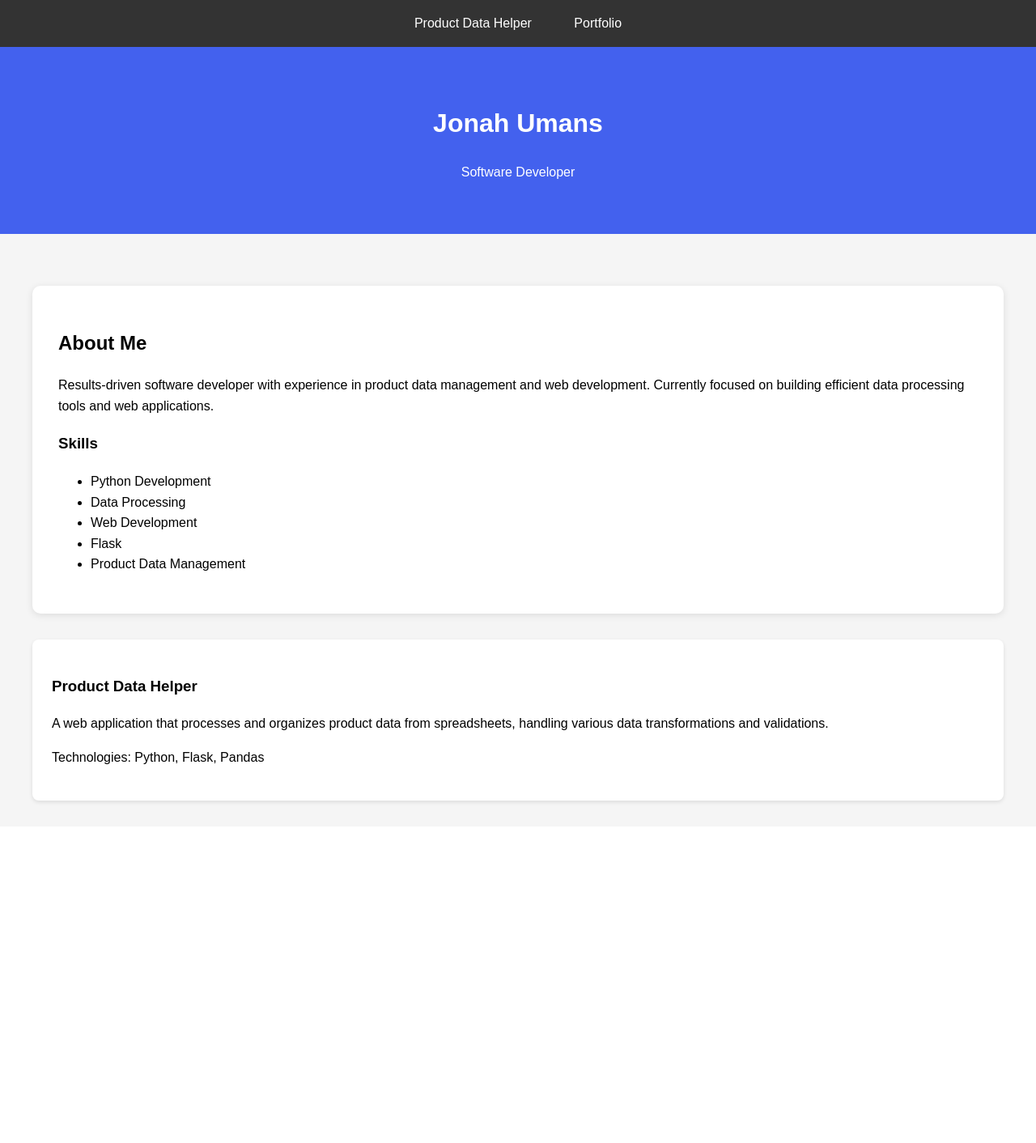
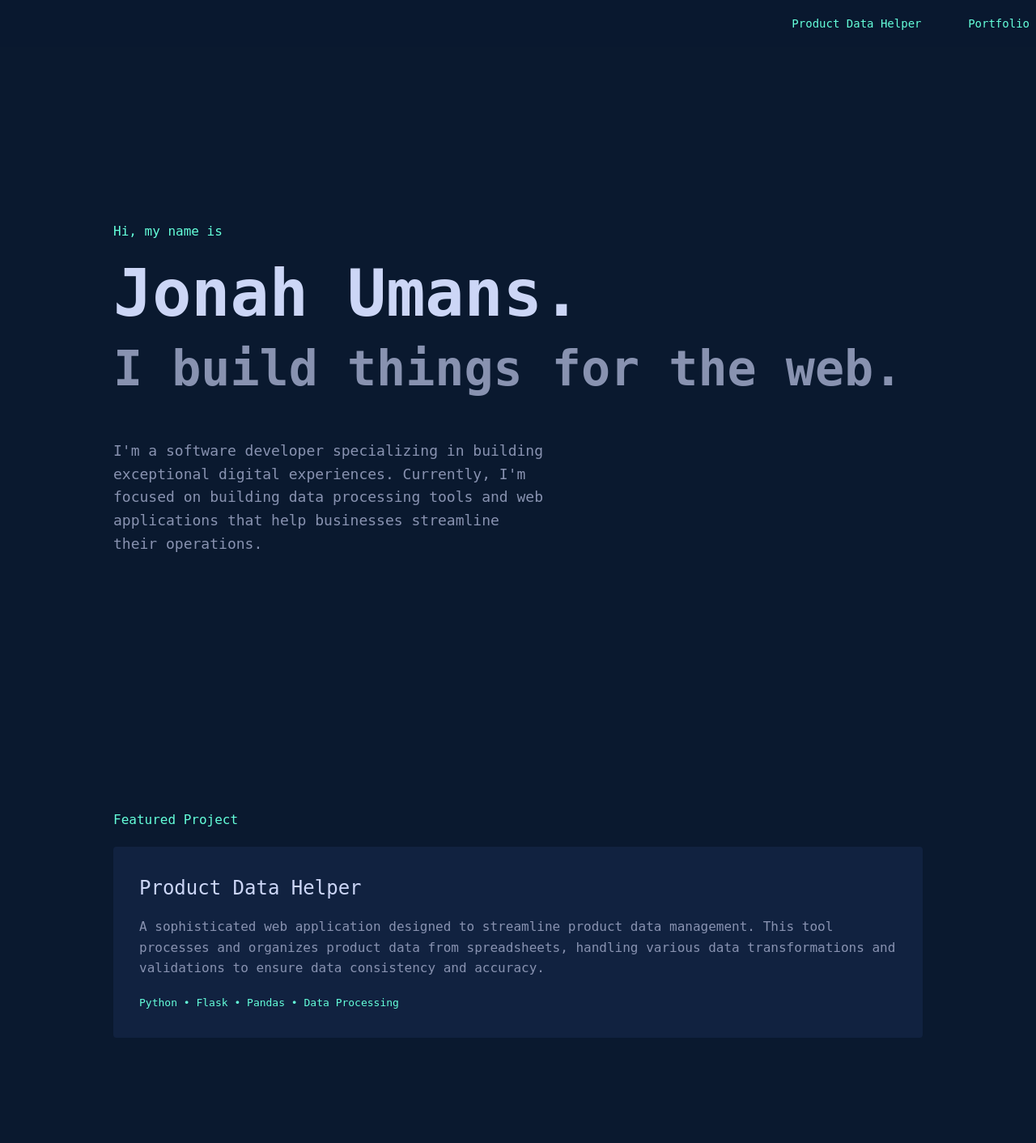
Before and after one commit to jonahumans/Migration-Assistant, a Flask app: page /portfolio in a window 1280 px wide. Shown: the whole page at 81% size. Before the commit the page ends 994 px from the top, so only its background shows below. Run offline with Flask 3, Linux system fonts and the light colour scheme.

Commit message:
Assistant checkpoint: Updated portfolio design with modern styling
Assistant generated file changes:
- templates/portfolio.html: Update portfolio design to match zachjordan.io style

---

User prompt:

https://www.zachjordan.io make the portfolio section look similar to this

```diff
--- a/templates/portfolio.html
+++ b/templates/portfolio.html
@@ -6,57 +6,110 @@
     <meta name="viewport" content="width=device-width, initial-scale=1.0">
     <title>Jonah Umans - Portfolio</title>
     <style>
+        :root {
+            --primary-color: #0a192f;
+            --text-color: #8892b0;
+            --highlight-color: #64ffda;
+        }
+
         body {
-            font-family: 'Arial', sans-serif;
-            line-height: 1.6;
+            font-family: 'SF Mono', 'Fira Code', monospace;
             margin: 0;
             padding: 0;
-            background-color: #f5f5f5;
+            background-color: var(--primary-color);
+            color: var(--text-color);
+            line-height: 1.6;
         }
-        .container {
-            max-width: 1200px;
-            margin: 0 auto;
-            padding: 2rem;
+
+        .nav {
+            position: fixed;
+            top: 0;
+            width: 100%;
+            background: rgba(10, 25, 47, 0.85);
+            backdrop-filter: blur(10px);
+            padding: 1rem;
+            text-align: right;
+            z-index: 100;
         }
-        header {
-            text-align: center;
-            padding: 3rem 0;
-            background-color: #4361ee;
-            color: white;
-        }
-        .profile-section {
-            background: white;
-            padding: 2rem;
-            border-radius: 10px;
-            box-shadow: 0 2px 10px rgba(0,0,0,0.1);
-            margin: 2rem 0;
-        }
-        .projects {
-            display: grid;
-            grid-template-columns: repeat(auto-fit, minmax(300px, 1fr));
-            gap: 2rem;
-            margin-top: 2rem;
-        }
-        .project-card {
-            background: white;
-            padding: 1.5rem;
-            border-radius: 8px;
-            box-shadow: 0 2px 5px rgba(0,0,0,0.1);
-        }
-        .nav {
-            background: #333;
-            padding: 1rem;
-            text-align: center;
-        }
+
         .nav a {
-            color: white;
+            color: var(--highlight-color);
             text-decoration: none;
             padding: 0.5rem 1rem;
             margin: 0 0.5rem;
+            font-size: 14px;
         }
+
         .nav a:hover {
-            background: #4361ee;
+            border: 1px solid var(--highlight-color);
             border-radius: 4px;
+        }
+
+        .container {
+            max-width: 1000px;
+            margin: 0 auto;
+            padding: 100px 2rem;
+        }
+
+        .hero {
+            min-height: 100vh;
+            display: flex;
+            flex-direction: column;
+            justify-content: center;
+        }
+
+        .small-heading {
+            color: var(--highlight-color);
+            font-size: 16px;
+            margin-bottom: 20px;
+        }
+
+        h1 {
+            color: #ccd6f6;
+            font-size: 80px;
+            margin: 0;
+            line-height: 1.1;
+        }
+
+        h2 {
+            color: #8892b0;
+            font-size: 60px;
+            margin: 0;
+            margin-bottom: 20px;
+        }
+
+        .about-text {
+            max-width: 540px;
+            margin: 20px 0 40px;
+            font-size: 18px;
+        }
+
+        .projects {
+            margin-top: 100px;
+        }
+
+        .project-card {
+            background: #112240;
+            padding: 2rem;
+            border-radius: 4px;
+            margin-bottom: 30px;
+            transition: transform 0.2s;
+        }
+
+        .project-card:hover {
+            transform: translateY(-5px);
+        }
+
+        .project-title {
+            color: #ccd6f6;
+            font-size: 24px;
+            margin-bottom: 15px;
+        }
+
+        .tech-stack {
+            color: var(--highlight-color);
+            font-size: 13px;
+            margin-top: 20px;
         }
     </style>
 </head>
@@ -66,31 +119,26 @@
         <a href="/portfolio">Portfolio</a>
     </nav>
 
-    <header>
-        <h1>Jonah Umans</h1>
-        <p>Software Developer</p>
-    </header>
-
     <div class="container">
-        <section class="profile-section">
-            <h2>About Me</h2>
-            <p>Results-driven software developer with experience in product data management and web development. Currently focused on building efficient data processing tools and web applications.</p>
-
-            <h3>Skills</h3>
-            <ul>
-                <li>Python Development</li>
-                <li>Data Processing</li>
-                <li>Web Development</li>
-                <li>Flask</li>
-                <li>Product Data Management</li>
-            </ul>
+        <section class="hero">
+            <div class="small-heading">Hi, my name is</div>
+            <h1>Jonah Umans.</h1>
+            <h2>I build things for the web.</h2>
+            <p class="about-text">
+                I'm a software developer specializing in building exceptional digital experiences.
+                Currently, I'm focused on building data processing tools and web applications that help
+                businesses streamline their operations.
+            </p>
         </section>
 
         <section class="projects">
+            <div class="small-heading">Featured Project</div>
             <div class="project-card">
-                <h3>Product Data Helper</h3>
-                <p>A web application that processes and organizes product data from spreadsheets, handling various data transformations and validations.</p>
-                <p>Technologies: Python, Flask, Pandas</p>
+                <div class="project-title">Product Data Helper</div>
+                <p>A sophisticated web application designed to streamline product data management.
+                   This tool processes and organizes product data from spreadsheets, handling various
+                   data transformations and validations to ensure data consistency and accuracy.</p>
+                <div class="tech-stack">Python • Flask • Pandas • Data Processing</div>
             </div>
         </section>
     </div>
```
